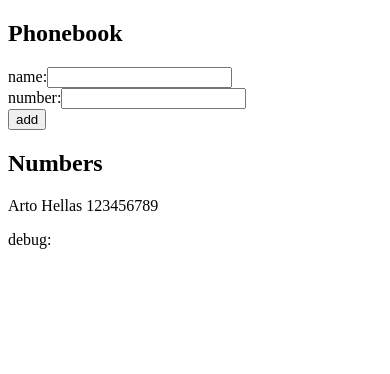
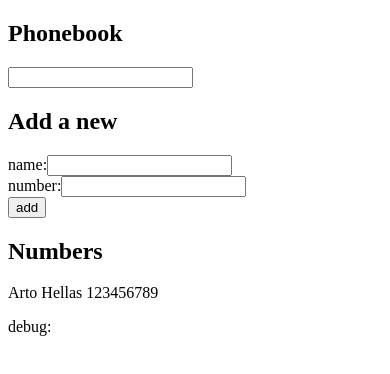
Before and after one commit to eanton71/_fullstackopen, a React (Vite) app in the folder part2/phonebook/: page / in a window 390 px wide. Shown: the top 374 px of the page. Built offline with nearby package versions, Linux system fonts and the light colour scheme.

Commit message:
Exercice 2.9 phonebook 4 filter

```diff
--- a/part2/phonebook/src/App.jsx
+++ b/part2/phonebook/src/App.jsx
@@ -1,9 +1,16 @@
 import { useState } from "react";
 
 const App = () => {
+  //estado con array de personas
   const [persons, setPersons] = useState([{ name: "Arto Hellas", number:"123456789",id:1}]);
+  //estado para input name en formulario
   const [newName, setNewName] = useState("");
+  //estado para input number en formulario
   const [newNumber, setNewNumber] = useState("");
+  //estado para input de busqueda
+  const [filter, setFilter] = useState("");
+
+
   /**
    * añadir persona al array persons
    * @param {*} event
@@ -31,6 +38,11 @@ const App = () => {
   return (
     <div>
       <h2>Phonebook</h2>
+      <input
+        value={filter}
+        onChange={(event) => setFilter(event.target.value)}
+      />
+      <h2>Add a new</h2>
       {/*formulario con el input para añadir peronas */}
       <form onSubmit={addPerson}>
         <div>
@@ -52,9 +64,14 @@ const App = () => {
         </div>
       </form>
       <h2>Numbers</h2>
-      {/*renderizar  array persons mediante map */}
-      {persons.map((person) => (
-        <p key={person.id}>{person.name} {person.number}</p>
+      {/*renderizar  array persons mediante map , prevismante hace un filtrado
+      para que solo muestre los que coinciden con el input asociado al estado filter*/}
+      {persons
+        .filter((person) => person.name.toLowerCase().includes(filter))
+        .map((person) => (
+        <p key={person.id}>
+          {person.name} {person.number}
+        </p>
       ))}
       <div>debug: {newName}</div>
     </div>
```
